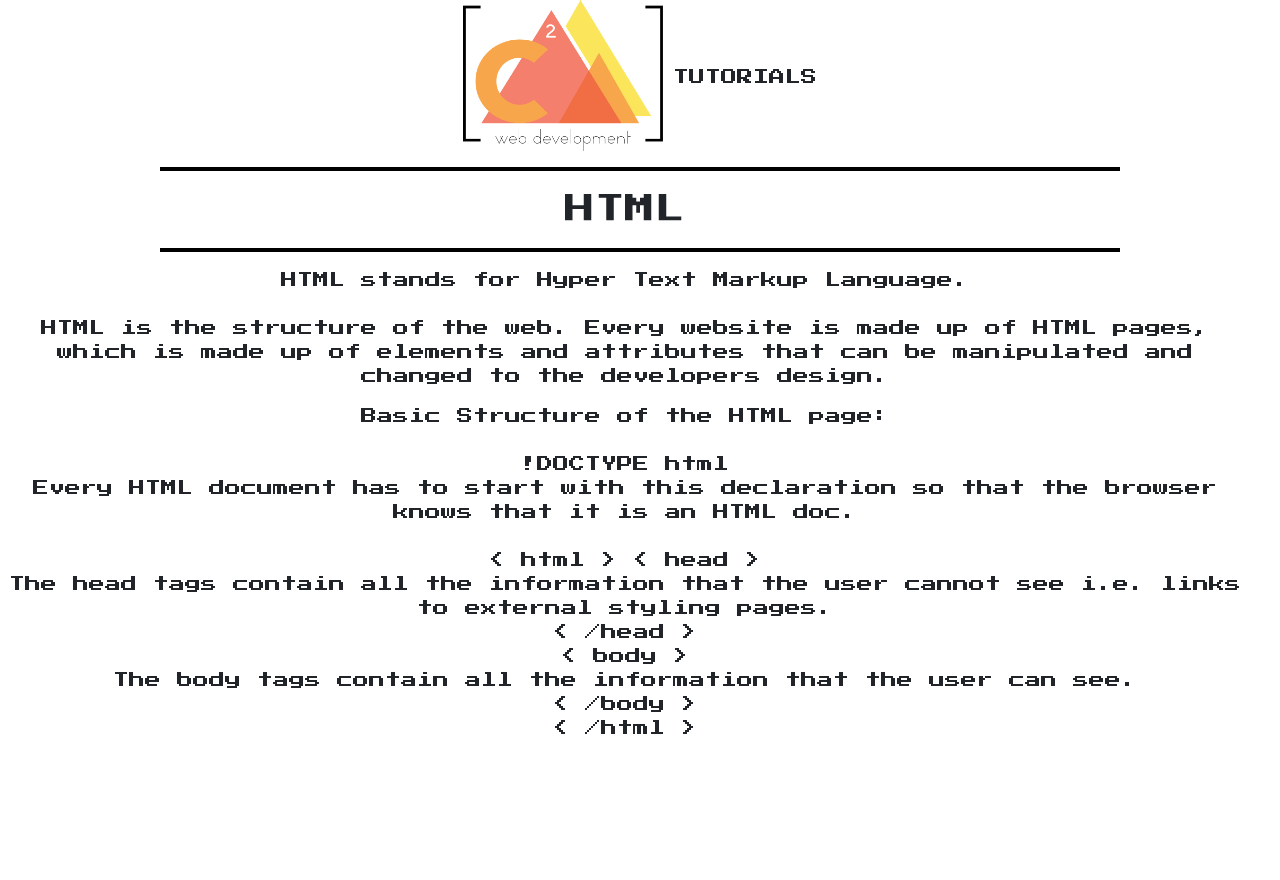
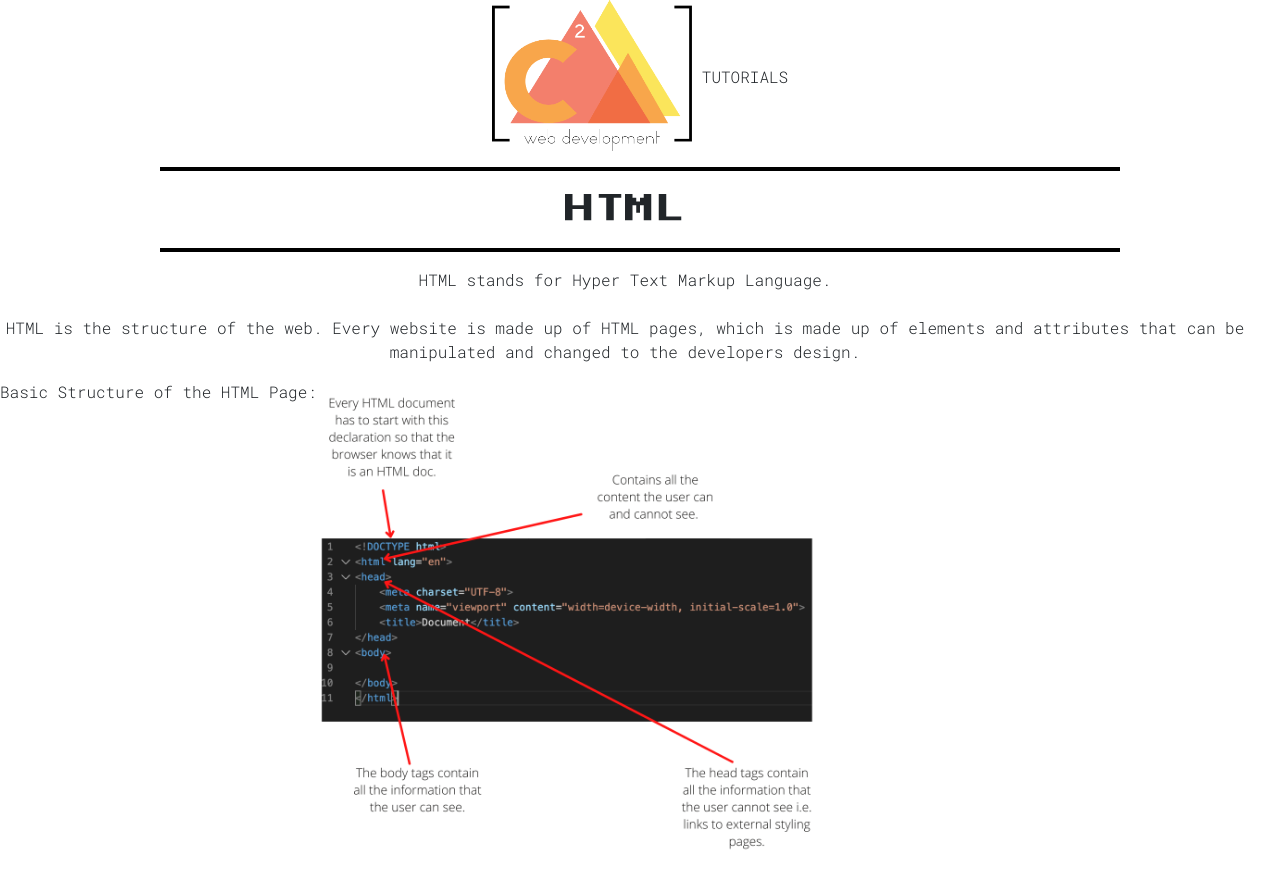
Before and after one commit to cnridley/c-squared-tutorials, a Django app: page /HTML/ in a window 1280 px wide. Before the commit the page ends 734 px from the top, so only its background shows below. Run offline with Django 3.2, Linux system fonts and the light colour scheme; some libraries are stand-ins or nearby versions.

Commit message:
chnaged html page:

```diff
--- a/HTML/templates/htmlpage.html
+++ b/HTML/templates/htmlpage.html
@@ -23,32 +23,10 @@
 </div>
 
 <div class="row container-fluid">
-    <p>Basic Structure of the HTML page:<br><br>
-
-!DOCTYPE html<br>
-Every HTML document has to start with this declaration so that the browser knows that it is an HTML doc.
-<br>
-<br>
-< html >
-
-< head >
-<br>
-The head tags contain all the information that the user cannot see i.e. links to external styling pages.
-<br>
-< /head >
-<br>
-
-< body >
-<br>
-
-The body tags contain all the information that the user can see.
-<br>
-
-< /body >
-<br>
-
-< /html >
-</p>
+    <p>Basic Structure of the HTML Page:</p>
+    <br>
+    <img src="../../media/Every HTML document has to start with this declaration so that the browser knows that it is an HTML doc..png"
+    width="500" height="500">
 </div>
 
 {% endblock %}
--- a/static/css/base.css
+++ b/static/css/base.css
@@ -24,6 +24,7 @@
 
 p {
     text-align: center;
+    font-family: 'Roboto Mono', monospace;
 }
 
 /* -- base.html -- */
--- a/templates/base.html
+++ b/templates/base.html
@@ -15,6 +15,7 @@
     <link href="https://fonts.googleapis.com/css2?family=Montserrat&display=swap" rel="stylesheet">
     <link rel="preconnect" href="https://fonts.gstatic.com">
     <link href="https://fonts.googleapis.com/css2?family=Press+Start+2P&display=swap" rel="stylesheet">
+    <link href="https://fonts.googleapis.com/css2?family=Roboto+Mono:wght@300&display=swap" rel="stylesheet">
     <link rel="stylesheet" href="https://cdnjs.cloudflare.com/ajax/libs/font-awesome/5.15.1/css/all.min.css" integrity="sha512-+4zCK9k+qNFUR5X+cKL9EIR+ZOhtIloNl9GIKS57V1MyNsYpYcUrUeQc9vNfzsWfV28IaLL3i96P9sdNyeRssA==" crossorigin="anonymous" />
     {% endblock %}
 
```
Also changed, not shown: media/Every HTML document has to start with this declaration so that the browser knows that it is an HTML doc..png (added).
